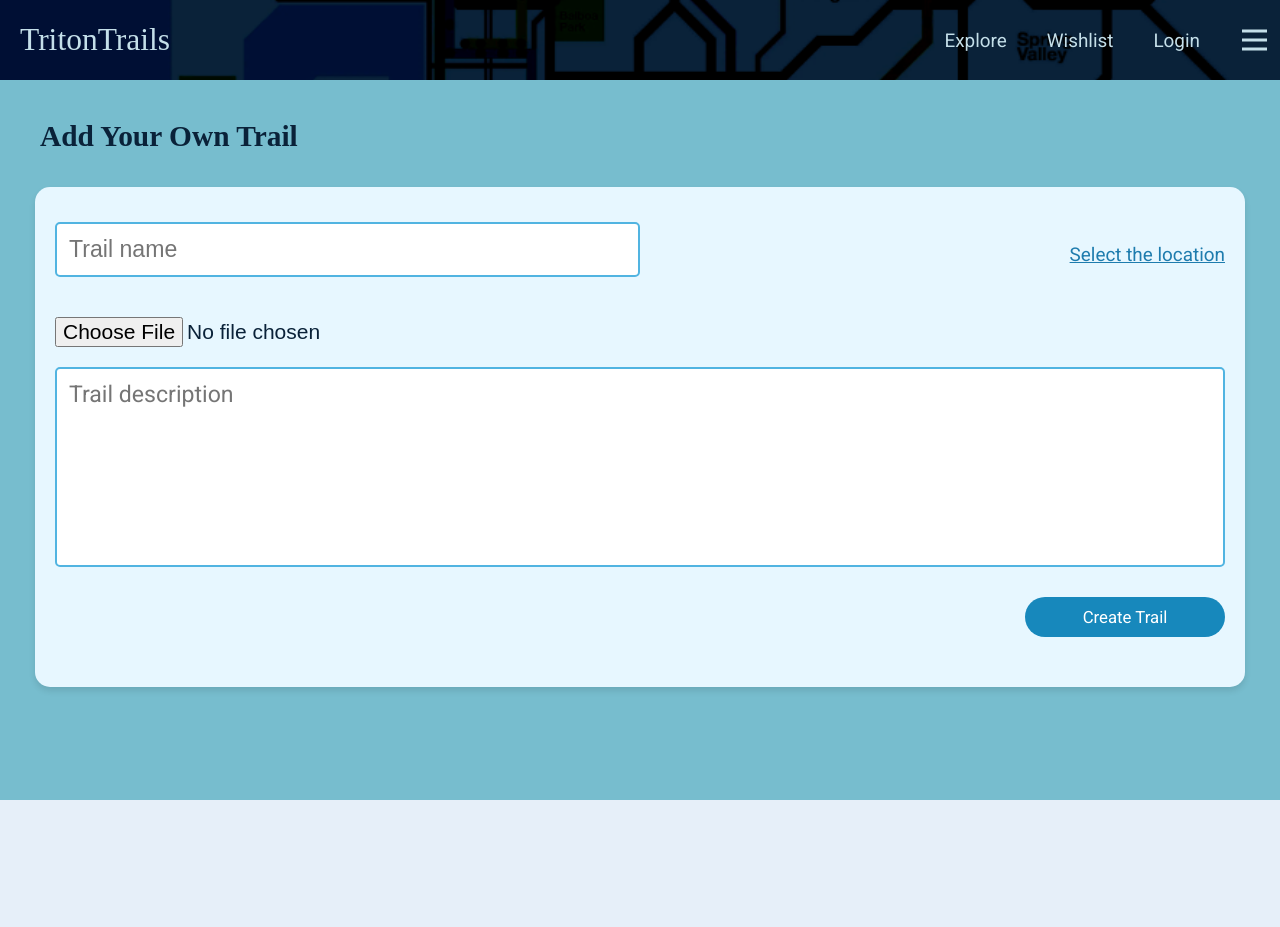
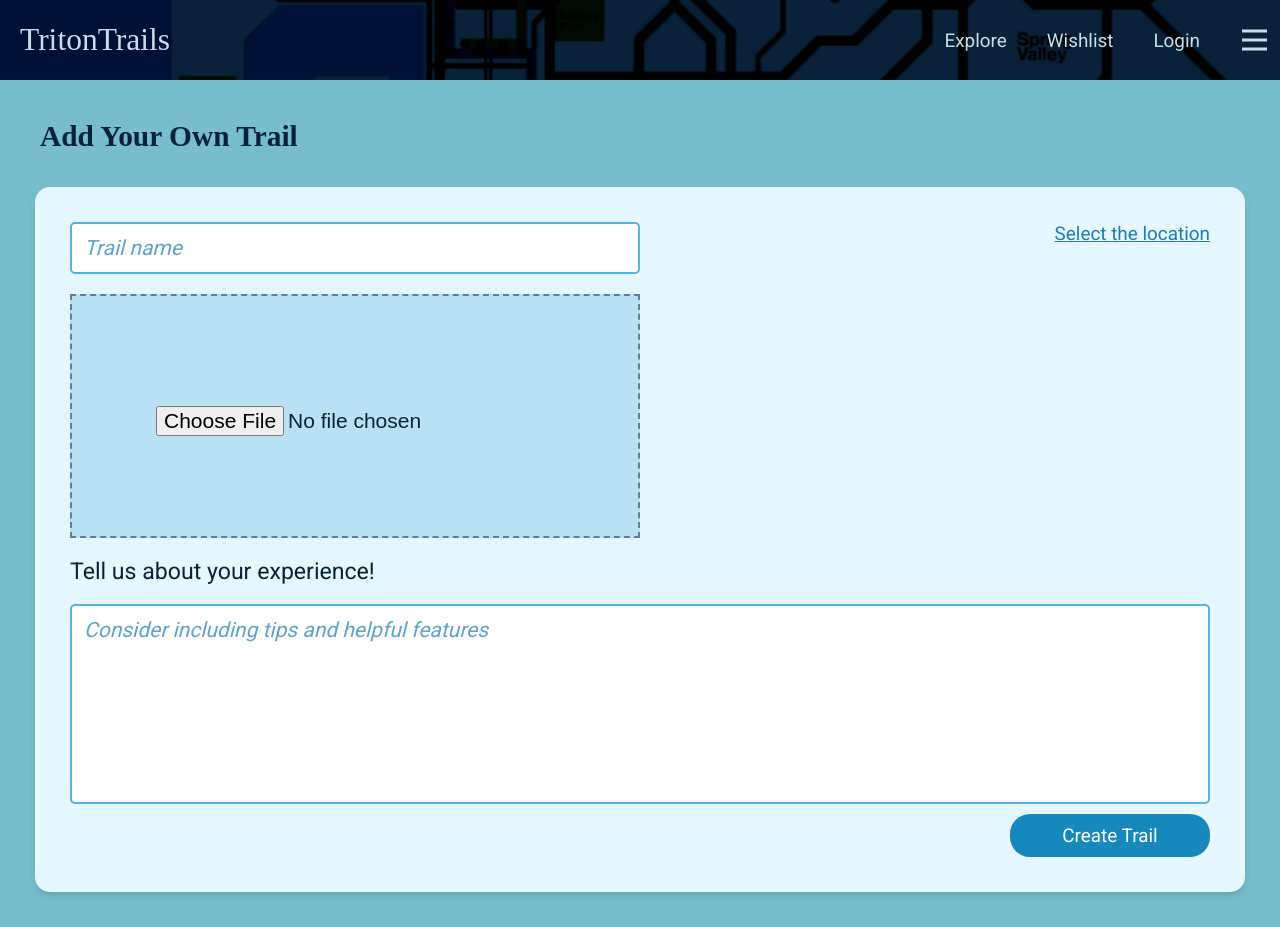
Before and after one commit to ritobanrc/TritonTrails, a React (Create React App) app in the folder triton-trails-client/: page /add-trail-form in a window 1280 px wide. Before the commit the page ends 800 px from the top, so only its background shows below. Built offline with nearby package versions, Linux system fonts and the light colour scheme; a web font is replaced by a local one.

Commit message:
Fixed upload image in AddTrailForm

```diff
--- a/triton-trails-client/src/components/Trails/AddTrailForm.css
+++ b/triton-trails-client/src/components/Trails/AddTrailForm.css
@@ -6,37 +6,64 @@
     font-family: 'Roboto';
 }
 .rounded-div-content {
-    padding-top: 30px;
+    padding: 30px 15px;
     display: flex;
     flex-direction: column;
-    gap: 20px;
+}
+.flex-row {
+    display: flex;
+    justify-content: space-between;
+    align-items: center;
+}
+.flex-row .location-link {
+    color: #1E7CAE; /* Blue link color */
+    font-size: 0.9em;
+    text-decoration: underline;
+    cursor: pointer;
+}
+.location-link {
+    margin-bottom: auto;
+}
+.location-link:hover {
+    color: #0A2239; /* Darker hover effect */
+}
+.flex-col{
+    width: 50%;
 }
 .input-field-2, .input-field-3 {
     box-sizing: border-box; /* Ensure padding and border are included in the width */
-}
-
-.input-field-2 {
-    width: 50%;
+    width: 100%;
     padding: 12px;
-    margin-bottom: 10px;
     border: 2px solid #51B4E1;
     border-radius: 5px;
-    font-size: 1.1em;
-    background-color: #fff; /* White background for inputs */
-    color: #333;
-}
-.input-field-3 {
-    width: 100%;
-    padding: 12px;
-    margin-bottom: 10px;
-    border: 2px solid #51B4E1;
-    border-radius: 5px;
-    font-size: 1.1em;
+    font-size: 1em;
     font-family: 'Roboto';
     background-color: #fff; /* White background for inputs */
-    color: #333;
-    height: 200px; /* Adjust height for description field */
-    resize: none; /* Disable resizing */
+}
+.input-field-2::placeholder,
+.input-field-3::placeholder {
+  color: #1E7CAE; /* Your desired placeholder color */
+  font-style: italic;
+  opacity: 0.7; /* Ensures full opacity for placeholder text */
+}
+.input-field-2 {
+    margin-bottom: 20px;
+}
+.image-upload-container {
+    min-height: 200px;
+    background-color: #B9E1F3;
+    border: 2px dashed rgba(10,34,57, 0.5);
+    display: flex;
+    justify-content: center;
+    align-items: center;
+    padding: 20px;
+  }
+
+.image-upload-container input {
+    display: block; /* Ensures the input takes up the space inside the div */
+    background: transparent; /* Makes sure the input doesn't override the div's background */
+    border: none; /* Removes the default input border */
+    padding: 10px;
 }
 
 input[type="file"] {
@@ -56,20 +83,17 @@ input[type="file"] {
     margin-right: auto;
     object-fit: cover;
 }
-.flex-row {
-    display: flex;
-    justify-content: space-between;
-    align-items: center;
+.desc-header{
+    font-family: 'Roboto';
+    color: #0A2239;
+    font-size: 1.1em;
+    font-weight: normal;
+    margin-right: auto;
 }
-.flex-row .location-link {
-    color: #1E7CAE; /* Blue link color */
-    font-size: 0.9em;
-    text-decoration: underline;
-    cursor: pointer;
-}
-
-.location-link:hover {
-    color: #0A2239; /* Darker hover effect */
+.input-field-3 {
+    height: 200px; /* Adjust height for description field */
+    resize: none; /* Disable resizing */
+    margin-bottom: 10px;
 }
 .align-right{
     margin-left: auto;
--- a/triton-trails-client/src/components/Trails/AddTrailForm.tsx
+++ b/triton-trails-client/src/components/Trails/AddTrailForm.tsx
@@ -50,24 +50,35 @@ const AddTrailForm = () => {
       <div className="rounded-div">
         <form className="rounded-div-content" onSubmit={onSubmit}>
           <div className="flex-row">
+            <div className="flex-col">
               <input className="input-field-2"
                 type="text"
                 value={name}
                 onChange={(e) => setName(e.target.value)}
                 placeholder="Trail name"
               />
+              {/* Image upload */}
+              <div
+                className="image-upload-container"
+                style={{
+                  backgroundImage: image ? `url(${image})` : "none",
+                  backgroundSize: "cover",
+                  backgroundPosition: "center",
+                }}
+              >
+                {!image && (
+                  <input type="file" onChange={handleImageChange} accept="image/*" />
+                )}
+              </div>
+            </div>
             <a href="#" className="location-link">Select the location</a>
           </div>
-          {/* Image upload */}
-          <div>
-            <input type="file" onChange={handleImageChange} accept="image/*" />
-          </div>
-          {image && <img className="add-trail-img" src={image} alt="Preview"/>}
           {/* Description */}
+          <h2 className="desc-header">Tell us about your experience!</h2>
           <textarea className="input-field-3"
             value={description}
             onChange={(e) => setDescription(e.target.value)}
-            placeholder="Trail description"
+            placeholder="Consider including tips and helpful features"
           />
           <button className="add-trail-button align-right" type="submit">Create Trail</button>
         </form>
--- a/triton-trails-client/src/components/UserProfile/User.css
+++ b/triton-trails-client/src/components/UserProfile/User.css
@@ -24,7 +24,7 @@
 }
 
 .user-info h2 {
-    font-size: 1.5em;
+    font-size: 1.6em;
     font-family: 'Marmelad';
     margin: 0;
     color: #0A2239;
@@ -33,13 +33,13 @@
 .user-info a {
     color: #15577A;
     text-decoration: none;
-    font-size: 0.9em;
+    font-size: 1em;
     font-family: 'Roboto';
 }
 .user-info p {
     color: #0A2239;
     text-decoration: none;
-    font-size: 0.7em;
+    font-size: 0.8em;
     font-family: 'Roboto';
 }
 
@@ -57,7 +57,7 @@
     padding: 10px 20px;
     border-radius: 20px;
     cursor: pointer;
-    font-size: 0.8em;
+    font-size: 0.9em;
     font-family: 'Roboto';
 }
 .add-trail-button:hover,
```
Lines whose indentation alone changed are shown as unchanged.
